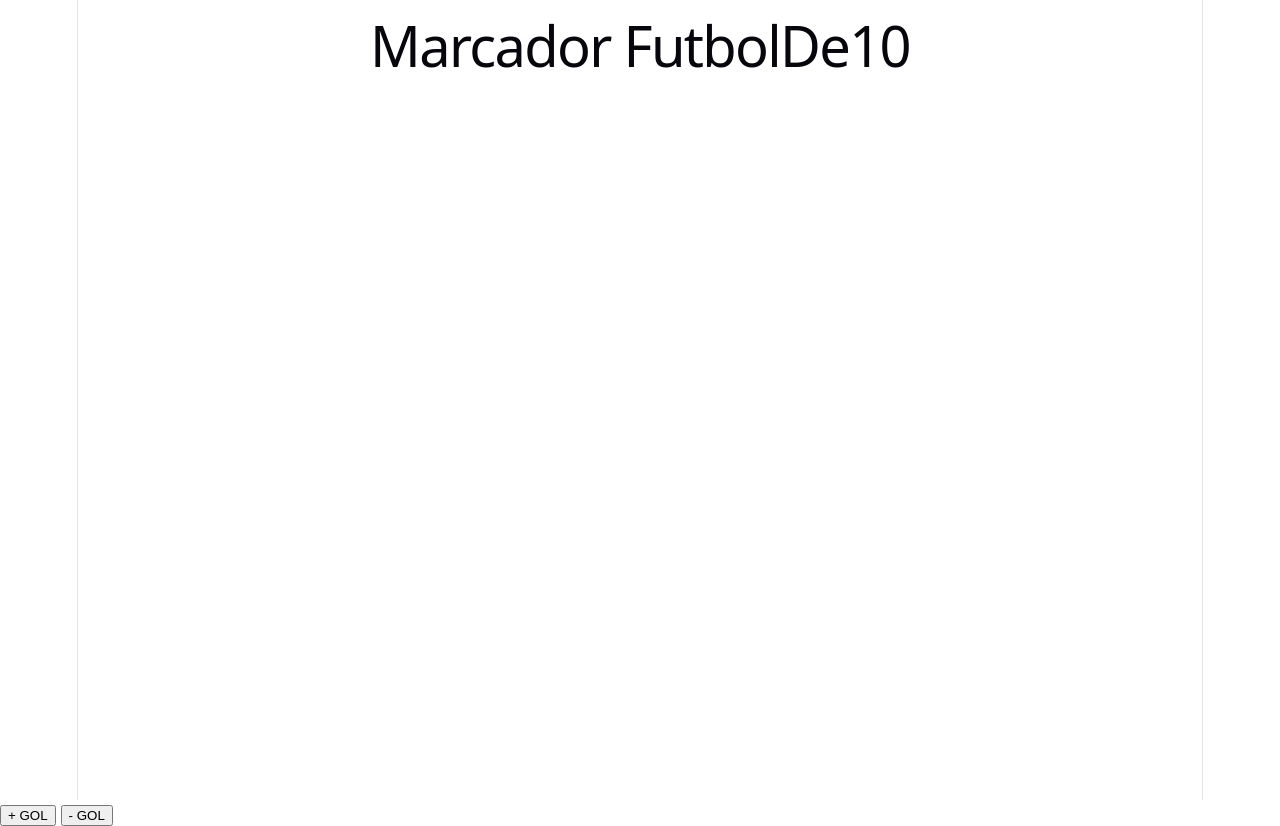
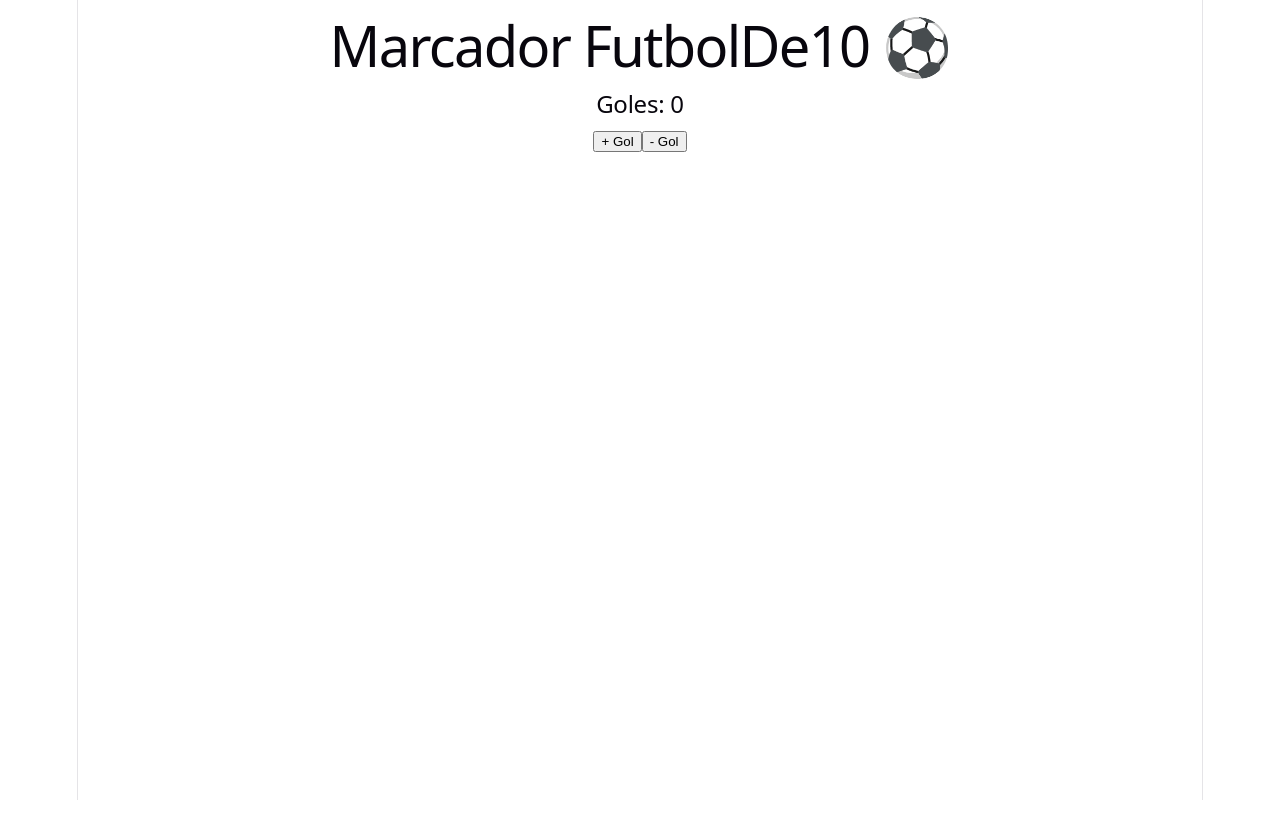
Before and after one commit to gbes97/futbol-app, a React (Vite) app: page / in a window 1280 px wide. After the commit the page ends 800 px from the top, so only its background shows below. Built offline with nearby package versions, Linux system fonts and the light colour scheme.

Commit message:
feat: contador

```diff
--- a/index.html
+++ b/index.html
@@ -8,11 +8,6 @@
   </head>
   <body>
     <div id="root"></div>
-
-    <div class="botones">
-      <button class="sumar">+ GOL</button>
-      <button class="restar">- GOL</button>
-    </div>
     <script type="module" src="/src/main.jsx"></script>
   </body>
 </html>
--- a/src/App.jsx
+++ b/src/App.jsx
@@ -1,36 +1,70 @@
+import { useState } from 'react';
+
 function App() {
+  const [goles, setGoles] = useState(0);
+
+  // Función para sumar gol
+  function sumarGol() {
+    setGoles(goles + 1);
+  }
+
+  // Función para restar gol (sin negativos)
+  function restarGol() {
+    if (goles > 0) {
+      setGoles(goles - 1);
+    }
+  }
+
   return (
-    <h1>Marcador FutbolDe10</h1>
-  )
+    <div>
+      <h1>Marcador FutbolDe10 ⚽</h1>
+      <h2>Goles: {goles}</h2>
+
+      {/* Botones */}
+      <button onClick={sumarGol}>+ Gol</button>
+      <button onClick={restarGol}>- Gol</button>
+    </div>
+  );
 }
+
 export default App;
 
-import { useState } from 'react';
-function Goles() {
-  const [goles, setGoles] = useState();
-}
+// import { useState } from 'react';
+// function App() {
+//   return (
+//     <h1>Marcador FutbolDe10</h1>
+//   )
+// }
+// export default App;
 
-let goles = 0;
 
-function sumarGol() {
- goles++;
-   console.log(`Gol! Total: ${goles}`)
- }
+// function Goles() {
+//   const [goles, setGoles] = useState();
+// }
 
-function restarGol() {
-    if (goles > 0) {
-        goles--;
-        console.log(`Se anuló un gol. Total: ${goles}`);
-    } else {
-        console.log("No se puede restar, no hay goles.");
-    }
-}
-const botonSumar = document.querySelector('.sumar');
-botonSumar.addEventListener('click', () => {
-  sumarGol();
-})
+// let goles = 0;
 
-const botonRestar = document.querySelector('.restar');
-botonRestar.addEventListener('click', () => {
-  restarGol();
-})
+// function actualizarMarcador() {
+//   document.getElementById("marcador").textContent = "Goles: " + goles;
+//  }
+
+// function sumarGol() {
+//  goles++;
+//  actualizarMarcador();
+//  }
+
+// function restarGol() {
+//     if (goles > 0) {
+//         goles--;
+//         actualizarMarcador();
+//     }
+// }
+// const botonSumar = document.querySelector('.sumar');
+// botonSumar.addEventListener('click', () => {
+//   sumarGol();
+// })
+
+// const botonRestar = document.querySelector('.restar');
+// botonRestar.addEventListener('click', () => {
+//   restarGol();
+// })
```
